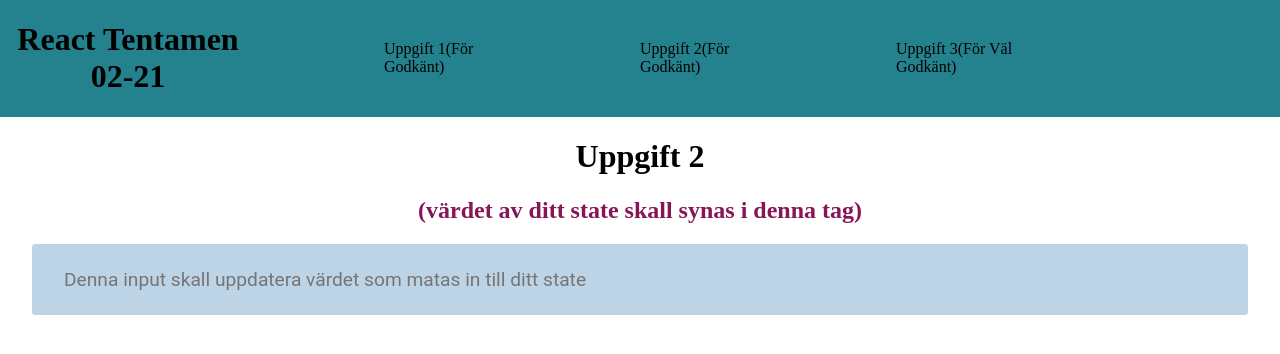
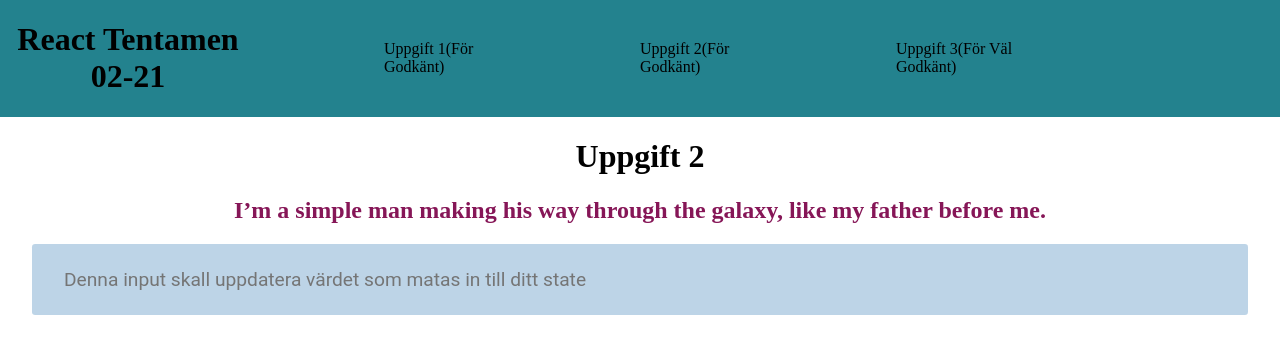
Before and after one commit to vincefra/javascript-molndal-react-hemtenta, a React (Create React App) app: page /uppgift2 in a window 1280 px wide. Shown: the top 354 px of the page. Built offline with nearby package versions, Linux system fonts and the light colour scheme.

Commit message:
uppgift 2 klar

```diff
--- a/src/view/uppgift2/Uppgift2.js
+++ b/src/view/uppgift2/Uppgift2.js
@@ -1,11 +1,14 @@
-import React from 'react'
+import React, { useState } from 'react'
 
 export const Uppgift2 = () => {
+
+	const [value, setValue] = useState("I’m a simple man making his way through the galaxy, like my father before me.")
+
 	return (
 		<div>
 			<h1>Uppgift 2</h1>
-			<h2>(värdet av ditt state skall synas i denna tag)</h2>
-			<input placeholder="Denna input skall uppdatera värdet som matas in till ditt state" />
+			<h2>{value}</h2>
+			<input onChange={event => setValue(event.target.value)} placeholder="Denna input skall uppdatera värdet som matas in till ditt state" />
 		</div>
 	)
 }
```
Also changed, not shown: 1 other file (tests, documents, lock files or other folders).
